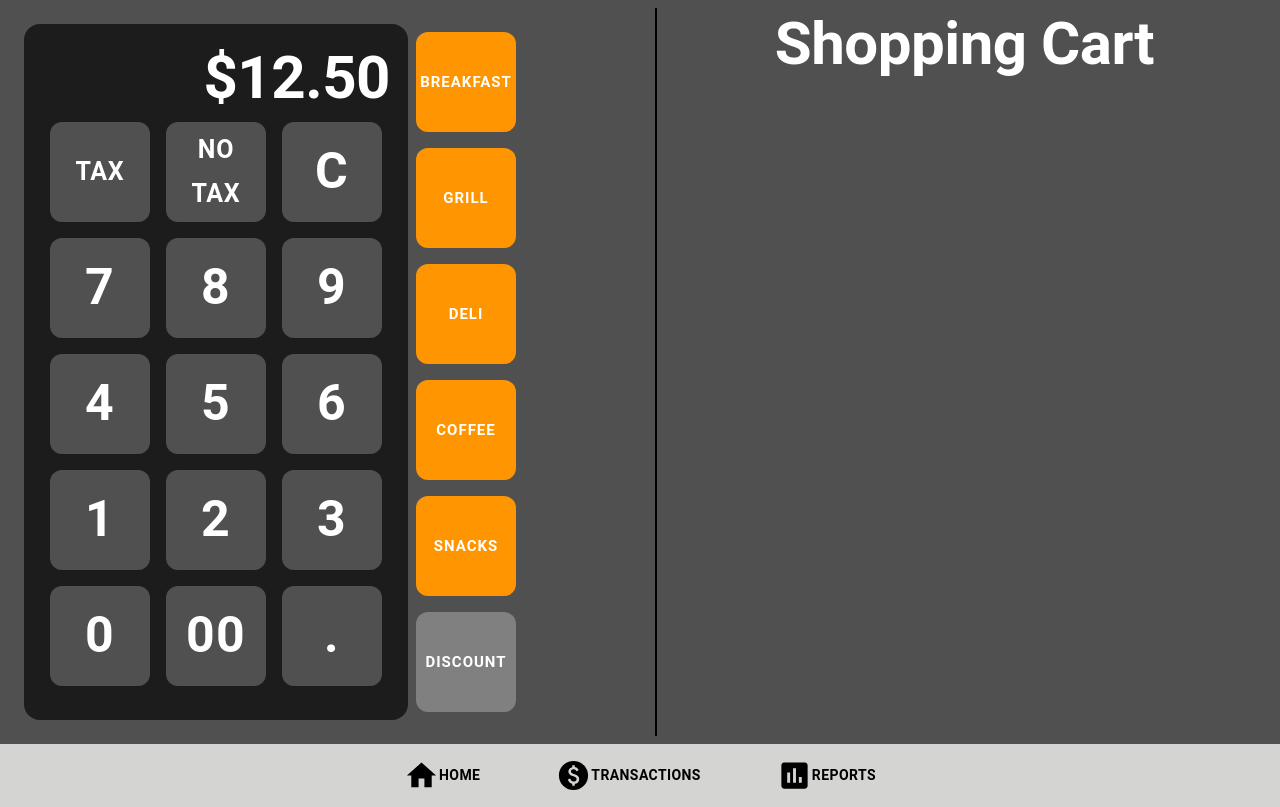
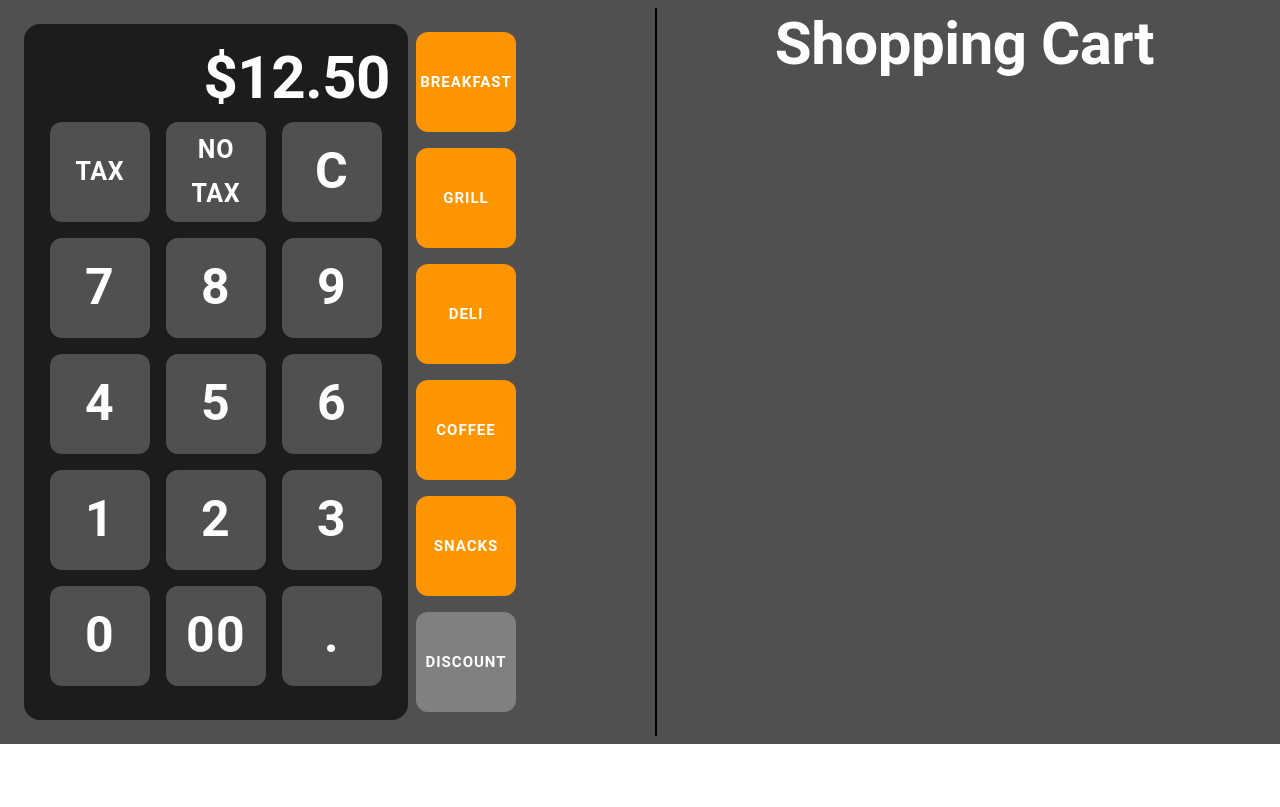
Before and after one commit to MikeB1124/cash-register, a Next.js app: page / in a window 1280 px wide. Built offline with nearby package versions, Linux system fonts and the light colour scheme.

Commit message:
remove footer

```diff
--- a/comps/home/CalculatorTwo.js
+++ b/comps/home/CalculatorTwo.js
@@ -9,7 +9,7 @@ function CalculatorTwo(){
             <div style={{display:"flex"}}>
                 <div style={calculatorContainer}>
                     <div style={{display:"flex", justifyContent:"right"}}>
-                        <Typography variant="h2" style={{color:"white", fontWeight:"bold"}}>$12.50</Typography>
+                        <Typography variant="h2" style={{color:"white", fontWeight:"bold", textAlign:"right"}}>$12.50</Typography>
                     </div>
 
                     <div style={{display:"flex"}}>
--- a/pages/index.js
+++ b/pages/index.js
@@ -18,7 +18,7 @@ export default function Home() {
           <CalculatorTwo/>
           <ShoppingCartTwo/>
         </div>
-        <FooterTwo/>
+        {/* <FooterTwo/> */}
     </div>
   )
 }
```
